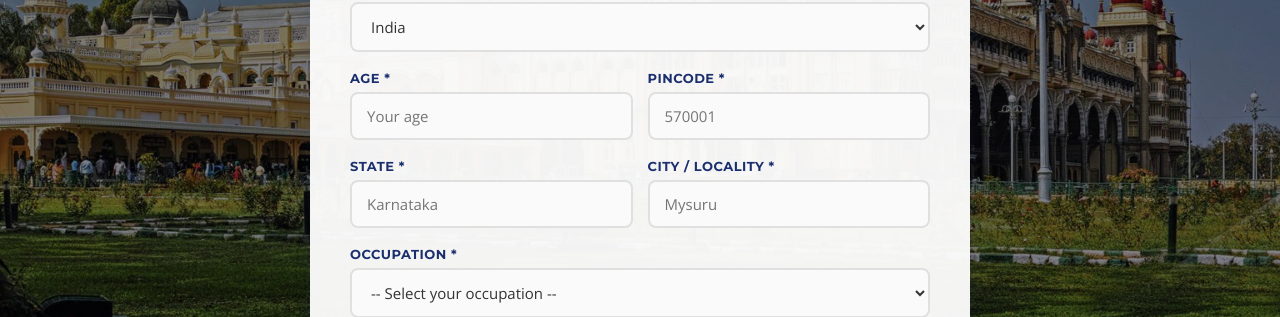
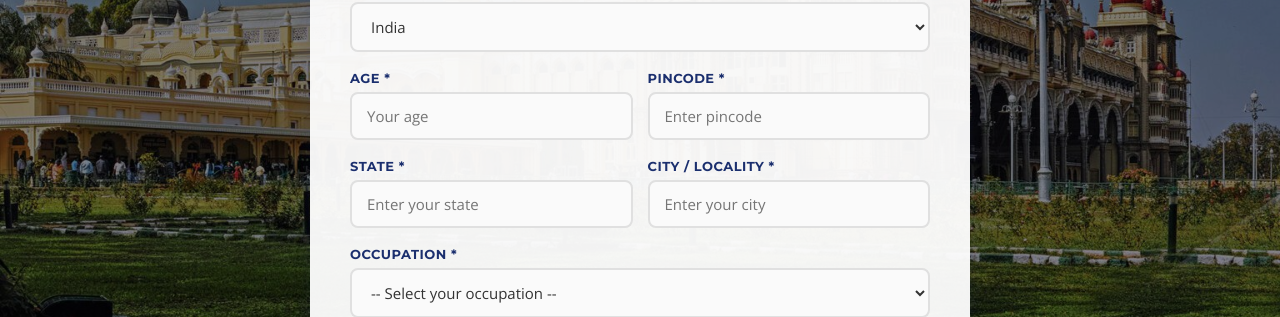
Before and after one commit to ATP2507/actionmysuru, a FastAPI app: page /signup in a window 1280 px wide. Shown: the part 1173-1490 px from the top of the page. Run offline with FastAPI, Linux system fonts and the light colour scheme.

Commit message:
Vercel worthy

```diff
--- a/app/templates/signup.html
+++ b/app/templates/signup.html
@@ -191,7 +191,7 @@
         .msg-box {
             text-align: center;
             padding: 12px;
-            margin-bottom: 15px;
+            margin-top: 15px;
             border-radius: 8px;
             font-family: 'Open Sans', sans-serif;
             font-weight: 600;
@@ -235,8 +235,6 @@
         <div class="form-card">
             <h2>Volunteer With Us</h2>
             <div class="form-divider"></div>
-            <div id="msg" class="msg-box"></div>
-
             <div class="form-group">
                 <label>Full Name *</label>
                 <input type="text" id="full_name" placeholder="Enter your full name" />
@@ -292,18 +290,18 @@
                 </div>
                 <div class="form-group">
                     <label>Pincode *</label>
-                    <input type="text" id="pincode" placeholder="570001" maxlength="6" />
+                    <input type="text" id="pincode" placeholder="Enter pincode" maxlength="6" />
                 </div>
             </div>
 
             <div class="form-row">
                 <div class="form-group">
                     <label>State *</label>
-                    <input type="text" id="state" placeholder="Karnataka" />
+                    <input type="text" id="state" placeholder="Enter your state" />
                 </div>
                 <div class="form-group">
                     <label>City / Locality *</label>
-                    <input type="text" id="city" placeholder="Mysuru" />
+                    <input type="text" id="city" placeholder="Enter your city" />
                 </div>
             </div>
 
@@ -345,6 +343,7 @@
             </div>
 
             <button class="submit-btn" onclick="submitForm()">Join the Movement 🌿</button>
+            <div id="msg" class="msg-box"></div>
         </div>
     </div>
 
@@ -353,7 +352,7 @@
     </footer>
 
     <script>
-        const SHEET_URL = "https://script.google.com/macros/s/AKfycbxo5wQKXYOPS9nv1M1eb5CXcgs9-o1v04lysGSLs4_uf5qDeblFNlFNcGH4ZsI3q_aa3A/exec";
+        const SHEET_URL = "https://script.google.com/macros/s/AKfycbzLMPBzpO5Bc4EeoTOaqJrl5yGHVRRdrSKXFibsUHB2Z_AtwgCcLnJtcyQtF_7_mRI/exec";
         const SECRET_KEY = "actionmysuru2026";
 
         function updateOrgLabel() {
@@ -411,7 +410,9 @@
                 msg.style.display = 'block';
                 return;
             }
-            if (!email.includes('@') || !email.includes('.')) {
+
+            const emailPattern = /^[^\s@]+@[^\s@]+\.[^\s@]+$/;
+            if (!emailPattern.test(email)) {
                 msg.className = 'msg-box error';
                 msg.innerText = 'Please enter a valid email address.';
                 msg.style.display = 'block';
```
